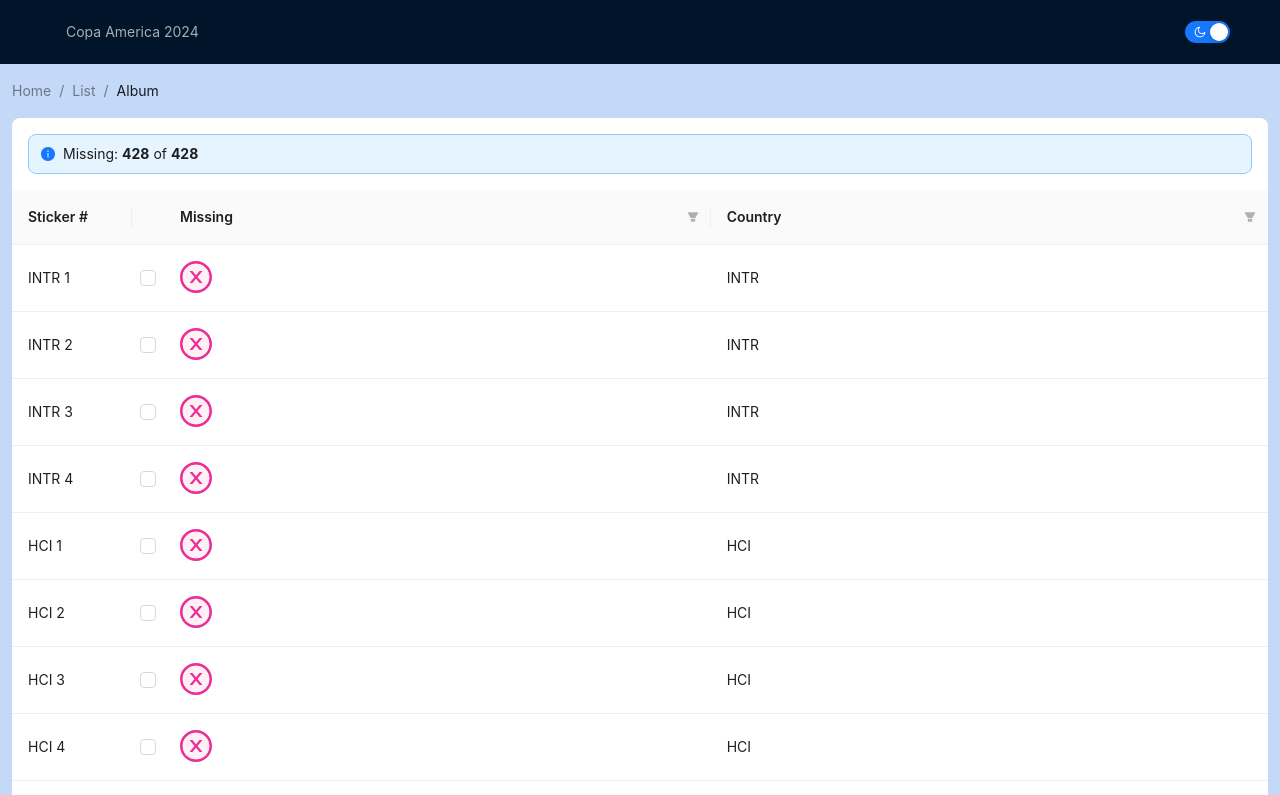
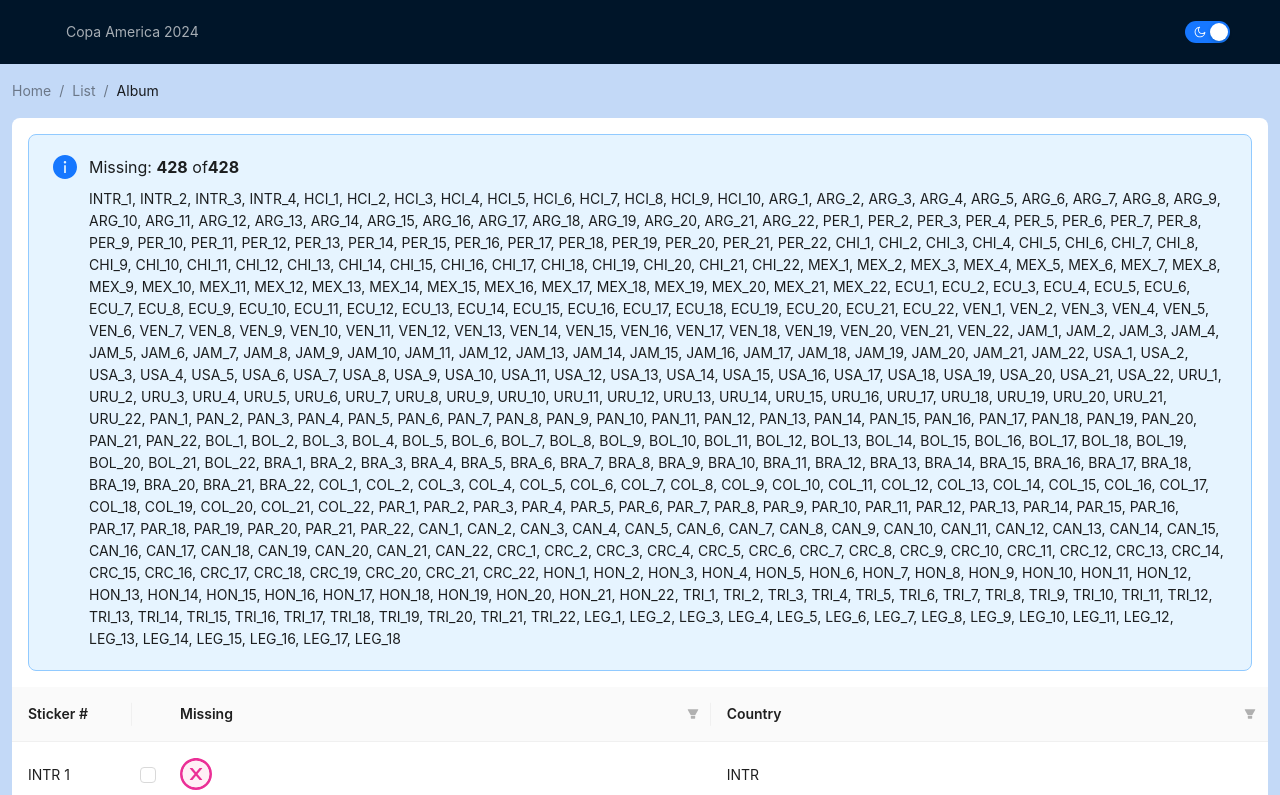
Before and after one commit to matoslucas/copa-america-2024, a React (Create React App) app: page / in a window 1280 px wide. Shown: the top 795 px of the page. Built offline with nearby package versions, Linux system fonts and the light colour scheme.

Commit message:
add missing list to share

```diff
--- a/src/App.tsx
+++ b/src/App.tsx
@@ -2394,20 +2394,25 @@
           <Table
             title={() => {
               let missing_counter = 0;
-
-              stickers.forEach(({ missing }) => {
+              const missing_list: string[] = [];
+
+              stickers.forEach((stiker: DataType) => {
+                const { missing } = stiker;
+
                 if (missing) {
                   missing_counter++;
+                  missing_list.push(getRowKey(stiker));
                 }
               });
               return (
                 <Alert
                   message={
                     <span>
-                      Missing: <b>{missing_counter}</b> of{" "}
+                      Missing: <b>{missing_counter}</b> of
                       <b>{stickers.length}</b>
                     </span>
                   }
+                  description={missing_list.join(", ")}
                   type="info"
                   showIcon
                 />
```
